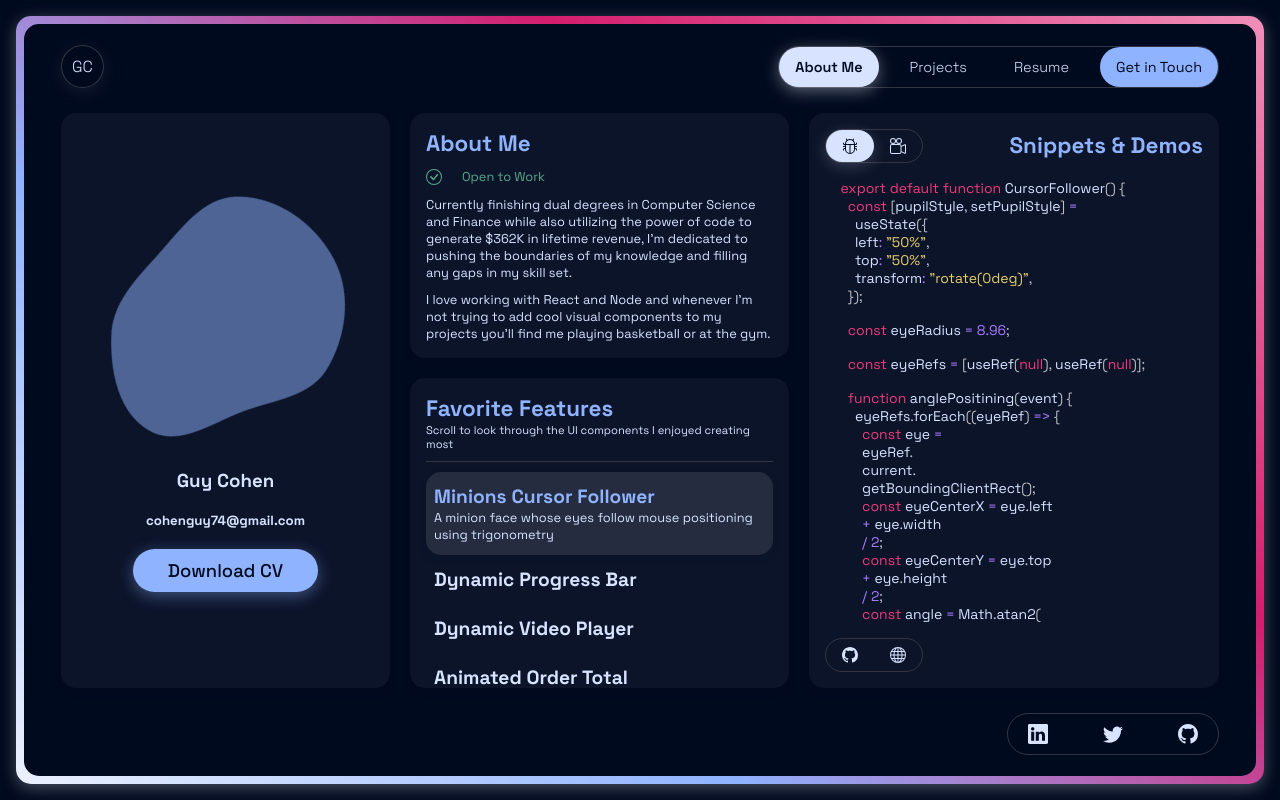
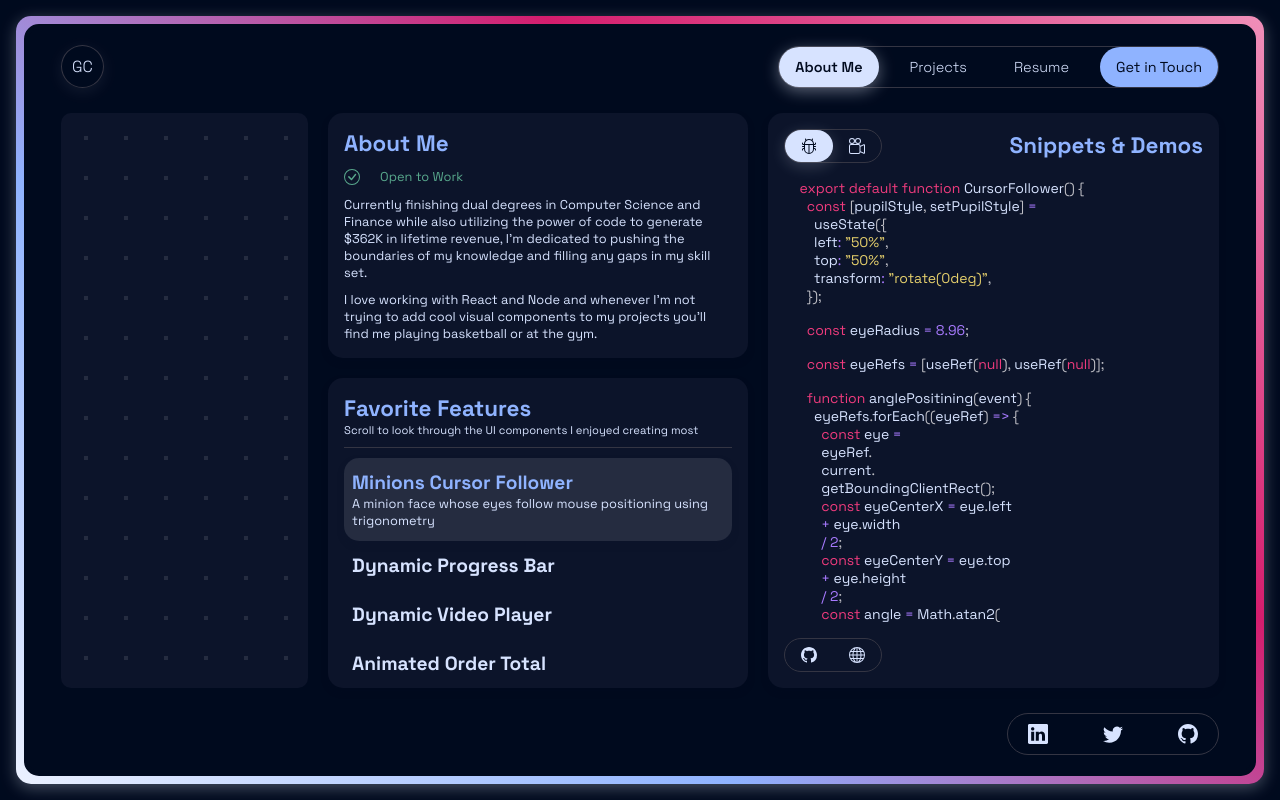
Before and after one commit to guycdev/portfolio-old, a React (Vite) app: page /about-me in a window 1280 px wide. Built offline with nearby package versions, Linux system fonts and the light colour scheme; no server answers.

Commit message:
added special card on about page but its got no content

```diff
--- a/src/sections/AboutMe/AboutMe.module.css
+++ b/src/sections/AboutMe/AboutMe.module.css
@@ -71,7 +71,8 @@
 
 .aboutMeContentContainer > h3,
 .aboutMeFeatureControllerContainer > div > h3,
-.windowControllerContainer > h3 {
+.windowControllerContainer > h3,
+.specialCardHeadings > h3 {
   font-size: 1.4rem;
 }
 
@@ -255,7 +256,8 @@ video {
 @media (max-width: 1075px) {
   .aboutMeContentContainer > h3,
   .aboutMeFeatureControllerContainer > div > h3,
-  .windowControllerContainer > h3 {
+  .windowControllerContainer > h3,
+  .specialCardHeadings > h3 {
     font-size: 1.1rem;
   }
 }
@@ -304,3 +306,76 @@ video {
     width: 100%;
   }
 }
+
+.specialCard {
+  padding: 0.3rem !important;
+  position: relative;
+  background-color: var(--card-bg);
+  border-radius: 10px;
+}
+
+.specialCardContent {
+  background-image: radial-gradient(
+    rgba(255, 255, 255, 0.1) 8%,
+    transparent 8%
+  );
+  background-position: 0% 0%;
+  background-size: 5vmin 5vmin;
+  height: calc(100%);
+  padding: 5vmin;
+  position: relative;
+  transition: background-position 350ms ease;
+  width: calc(100%);
+  z-index: 2;
+  display: flex;
+  justify-content: center;
+  align-items: center;
+  flex-direction: column;
+  gap: 20px;
+}
+
+.specialCard:hover > .specialCardContent {
+  background-position: -40% -40%;
+}
+
+.specialCard::before {
+  background: linear-gradient(
+    130deg,
+    transparent 0% 33%,
+    var(--background) 66%,
+    var(--accent) 83.5%,
+    var(--primary) 100%
+  );
+  background-size: 300% 300%;
+  background-position: 0% 0%;
+  content: "";
+  height: 100%;
+  left: 0px;
+  position: absolute;
+  top: 0px;
+  width: 100%;
+  transition: background-position 350ms ease, transform 350ms ease;
+  border-radius: 10px;
+  z-index: 1;
+  opacity: 0.8;
+}
+
+.specialCard:hover::before {
+  background-position: 100% 100%;
+}
+
+.specialCardHeadings {
+  position: relative;
+  z-index: 2;
+}
+
+.specialCard a {
+  position: relative;
+  z-index: 3;
+  opacity: 0;
+  transition: all 0.3s;
+}
+
+.specialCard:hover a {
+  opacity: 1;
+}
--- a/src/sections/AboutMe/ProfileCard.jsx
+++ b/src/sections/AboutMe/ProfileCard.jsx
@@ -1,60 +1,29 @@
-import React from "react";
+import React, { useState } from "react";
 import styles from "./AboutMe.module.css";
 import Heading from "../../components/Heading";
 import Button from "../../components/Button";
-import blob from "../../assets/blob/blob.png";
-import { motion } from "framer-motion";
 
 export default function ProfileCard() {
-  const breathingVariant = {
-    initial: {
-      x: -500,
-      scale: 0.7,
-    },
-    breathe: {
-      rotate: [60, -60, 60],
-      scale: [0.7, 0.9, 0.7],
-      x: [0, 0, 0],
-      transition: {
-        repeat: Infinity,
-        ease: "easeInOut",
-        duration: 4,
-      },
-    },
-  };
+  const [isHovered, setIsHovered] = useState(false);
 
   return (
-    <div className={`card ${styles.aboutMeProfileContainer}`}>
-      <motion.div
-        className={styles.blobContainer}
-        initial={{
-          opacity: 0,
-        }}
-        animate={{
-          opacity: 1,
-          transition: {
-            delay: 0.5,
-            duration: 1,
-          },
-        }}
+    <div
+      className={` ${styles.specialCard}`}
+      onMouseEnter={() => setIsHovered((prev) => !prev)}
+      onMouseLeave={() => setIsHovered((prev) => !prev)}
     >
-        <motion.img
-          src={blob}
-          alt="blobs"
-          initial="initial"
-          animate="breathe"
-          variants={breathingVariant}
-        />
-      </motion.div>
+      <div className={styles.specialCardContent}>
+        {isHovered && (
+          <div className={styles.specialCardHeadings}>
             <h3>
-        <Heading content="Guy Cohen" />
+              <Heading content="hi im just testing for now" />
             </h3>
-      <h5>
-        <Heading content="cohenguy74@gmail.com" />
-      </h5>
+          </div>
+        )}
         <a href="/Guy-Cohen-Resume.pdf" download>
           <Button style="primary-btn" text="Download CV" />
         </a>
       </div>
+    </div>
   );
 }
```
Lines whose indentation alone changed are shown as unchanged.
